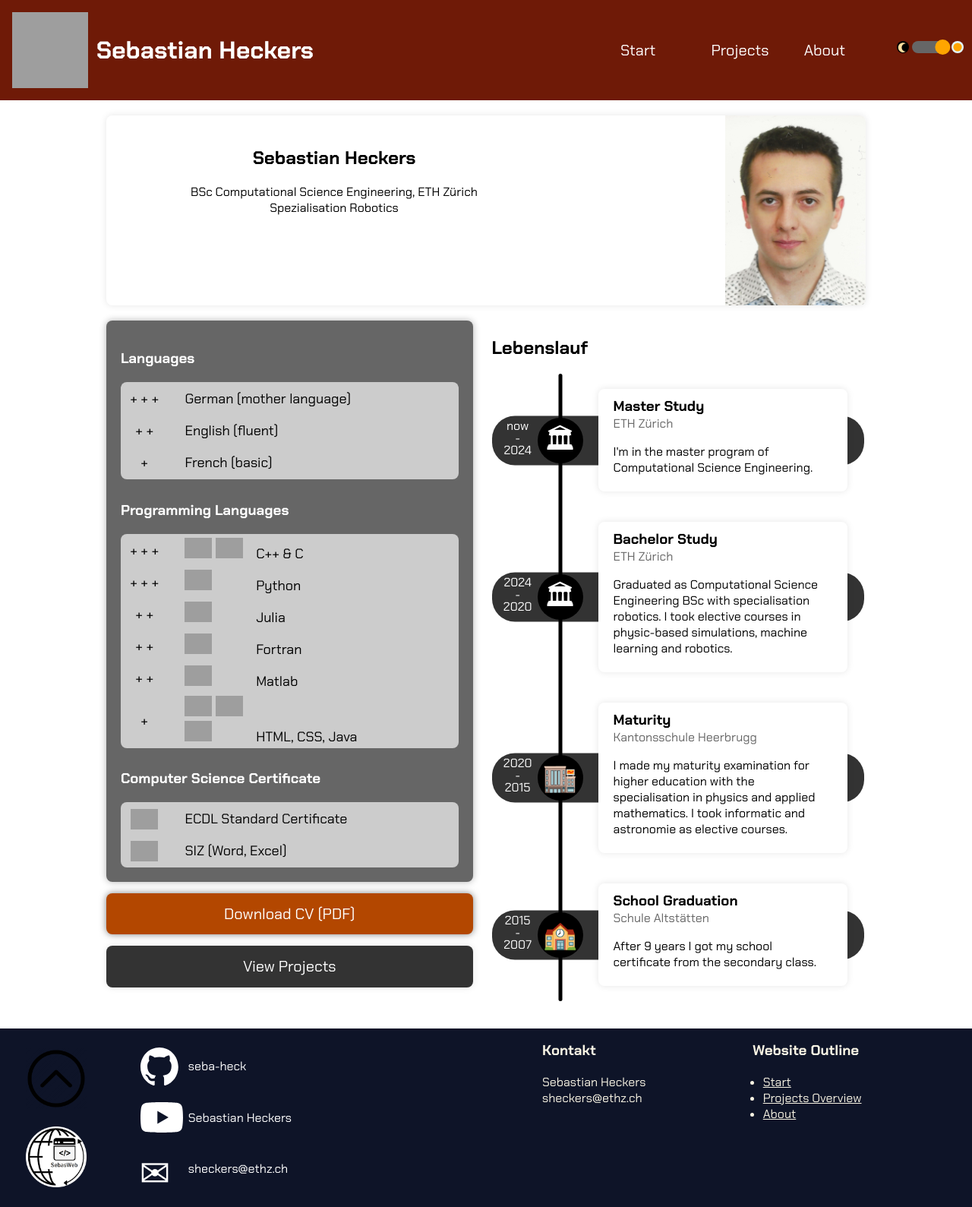
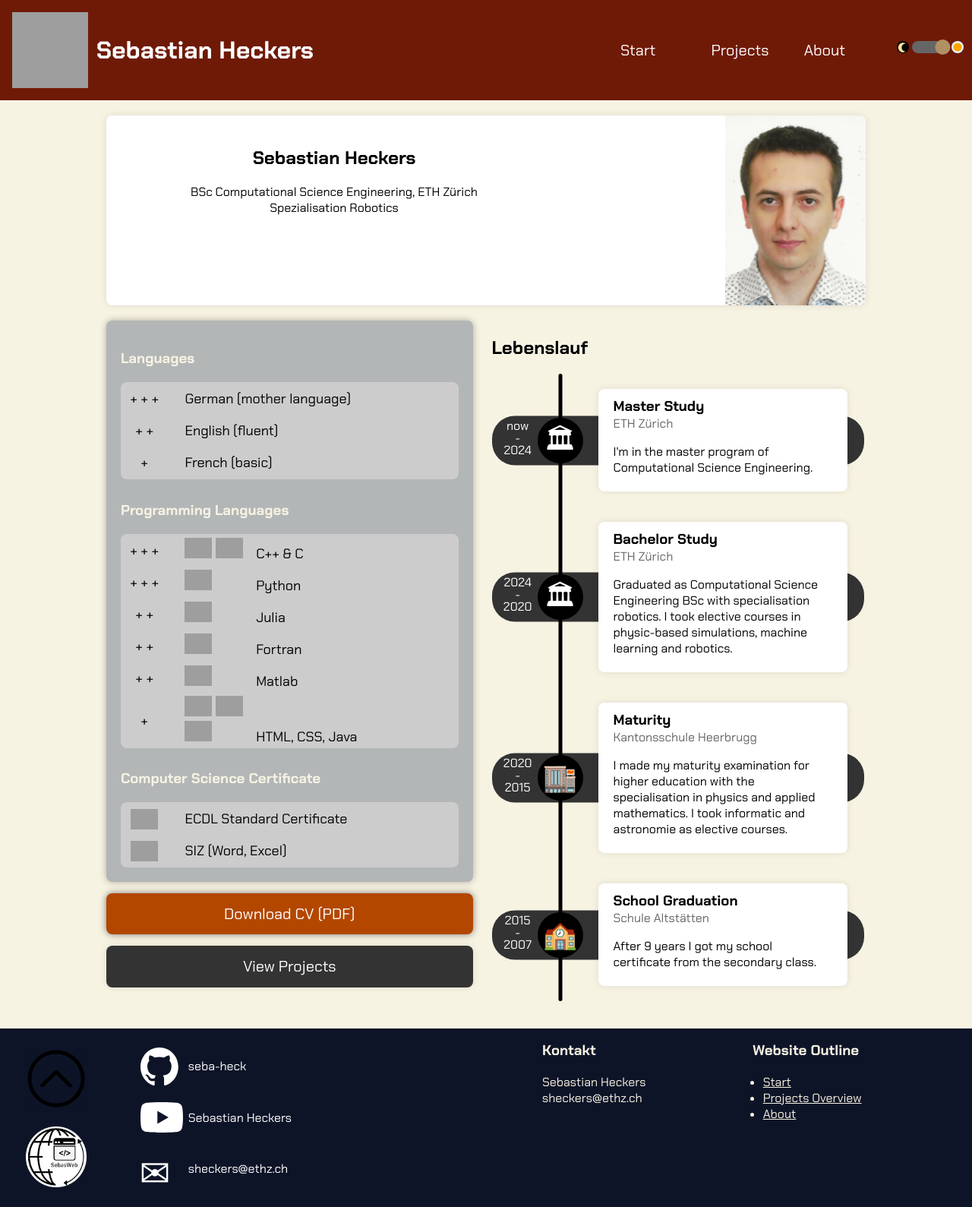
Before and after one commit to seba-heck/seba-heck.github.io, a Jekyll site: the page built from about.html, in a window 1280 px wide. Shown: the whole page at 76% size. Built offline with Jekyll 4.4.1, drawn with Linux system fonts in a browser that asks for light colours; grey boxes are pictures that could not be loaded.

Commit message:
Update default_style.css

```diff
--- a/assets/css/default_style.css
+++ b/assets/css/default_style.css
@@ -16,14 +16,14 @@ h1, h2, h3, h4, h5, p, ol, ul, dl, dt, dd {
 
 :root {
 	/* Farben */
-    --background-color: #ffffff;
-    --background2-color: #666;
+    --background-color: #f7f3e3;
+    --background2-color: #b3b6b7;
     --background3-color: #ccc;
-    --accent1-color: darkred;
-    --accent2-color: orange;
+    --accent1-color: #6f1a07;
+    --accent2-color: #af9164;
     --accent3-color: #fede9e;
     --font-color: #000000;
-    --font2-color: white;
+    --font2-color: #f7f3e3;
     --font3-color: #656565;
     --link-color: darkred;
 	--figcaption-color: #656565;
```
